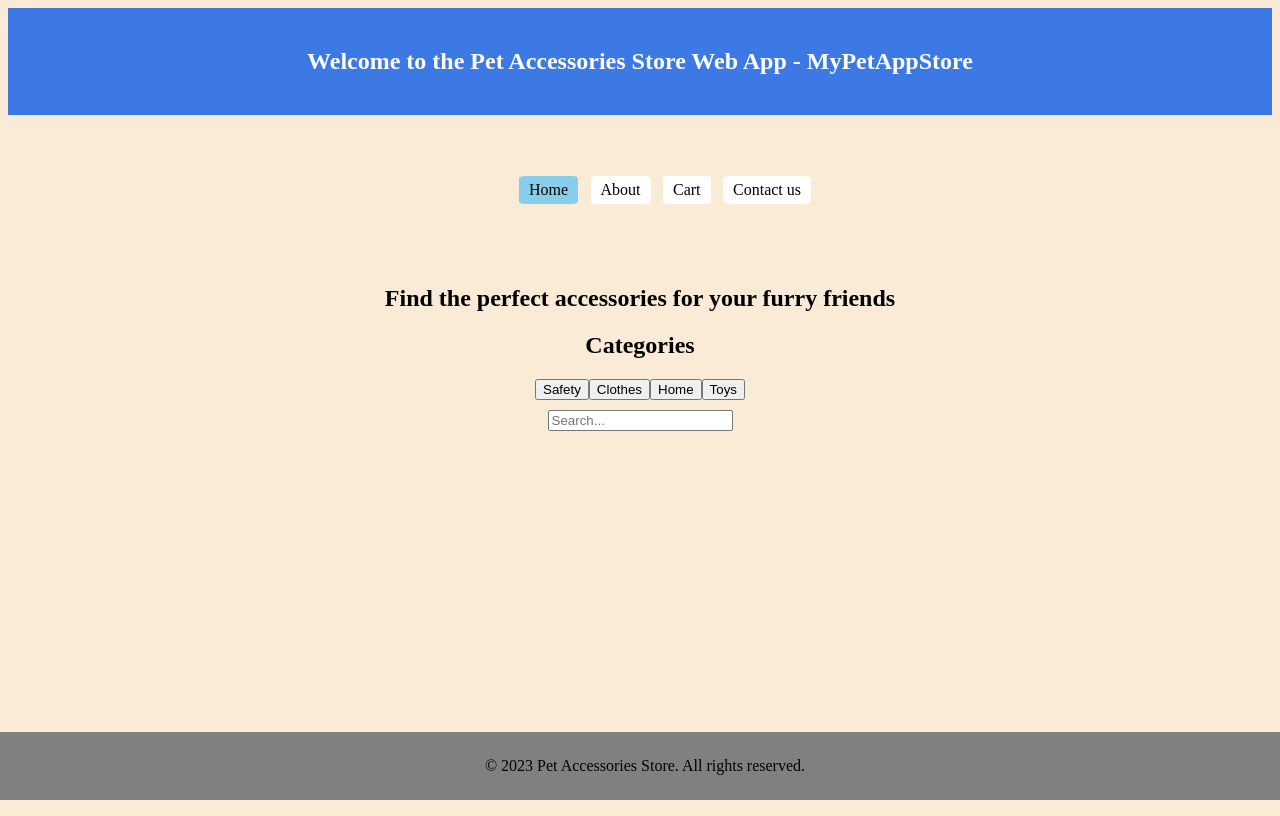
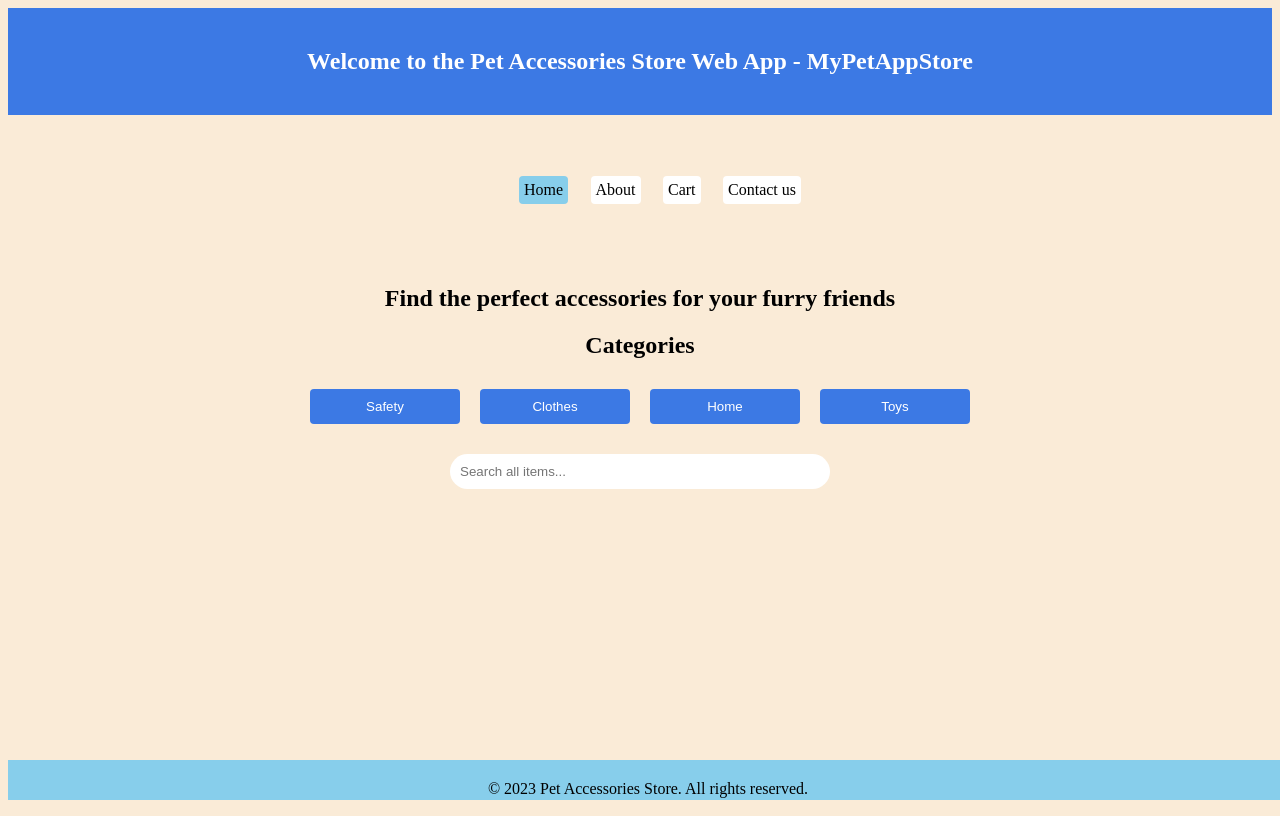
Before and after one commit to MohedeenT/final-project-react, a React (Create React App) app: page / in a window 1280 px wide. Built offline with nearby package versions, Linux system fonts and the light colour scheme.

Commit message:
cart updated with dummy data, cart added to state

```diff
--- a/src/App.css
+++ b/src/App.css
@@ -1,9 +1,26 @@
+* {
+  box-sizing: border-box;
+}
+
 body {
   min-height: 100vh;
   display: flex;
   flex-direction: column;
   background-color: antiquewhite;
 }
+/* nav */
+
+.active {
+  background-color: skyblue;
+}
+
+ul {
+  list-style: none;
+  display: flex;
+  align-items: center;
+  justify-content: center;
+}
+
 nav {
   margin: 50px;
   text-decoration: none;
@@ -15,7 +32,7 @@ nav li {
 }
 li a {
   background-color: white;
-  border-radius: 10%;
+  border-radius: 4px;
   display: block;
   text-decoration: none;
   color: inherit;
@@ -28,29 +45,47 @@ li:hover {
   background: lightgray;
 }
 
-footer {
-  position: fixed;
-  padding: 5px;
-  bottom: 0;
-  left: 0;
-  right: 0;
-  width: 100%;
-  background: grey;
+/* categry buttons */
+
+#cat-btns-container button {
+  background-color: #3c79e4;
+  border: none;
+  width: 150px;
+  margin: 10px;
   text-align: center;
+  padding: 10px 15px;
+  color: #fff;
+  border-radius: 4px;
 }
 
-/* nav */
-
-.active {
-  background-color: skyblue;
+#cat-btns-container button:hover {
+  background-color: #2e62c1;
 }
 
-ul {
-  list-style: none;
-  /* margin: 10px; */
-  display: flex;
-  align-items: center;
-  justify-content: center;
+#cat-btns-container button:active {
+  background-color: #1f47a0;
+}
+
+/* Search bar */
+
+#search-bar {
+  border-radius: 20px;
+  border: none;
+  width: 50%;
+  padding: 10px;
+  margin: 20px;
+  transition: 0.3s ease-in-out;
+}
+#search-bar:focus {
+  padding: 10px;
+  margin: 20px;
+  width: 60%;
+}
+
+/* Home */
+
+.product {
+  margin: 20px;
 }
 
 /* Shopping cart stuff */
@@ -92,17 +127,17 @@ table td {
   color: #999;
 }
 
-.btn {
-  display: block;
+#checkout-btn {
+  background-color: #3c79e4;
+  border: none;
   width: 150px;
-  margin: 0 auto;
+  margin: 10px;
   text-align: center;
-  padding: 10px 20px;
-  background-color: #4caf50;
+  padding: 10px 15px;
   color: #fff;
-  text-decoration: none;
   border-radius: 4px;
 }
+
 /* about us */
 
 header {
@@ -164,3 +199,14 @@ input[type="submit"] {
 input[type="submit"]:hover {
   background-color: #45a049;
 }
+
+/* footer */
+
+footer {
+  height: 40px;
+  width: 100%;
+  background: skyblue;
+  text-align: center;
+  position: fixed;
+  bottom: 0;
+}
--- a/src/App.jsx
+++ b/src/App.jsx
@@ -6,10 +6,31 @@ import Contact from "./pages/Contact";
 import Cart from "./pages/Cart";
 import NotFound from "./pages/NotFound";
 import Hello from "./components/Hello";
+import { createContext } from "react";
+import { useImmer } from "use-immer";
+import accessories from "./data/accessories";
+
+const stateContext = createContext();
 
 function App() {
+
+  const [state, setState] = useImmer({
+    data: accessories,
+    query: "",
+    filteredData: [],
+    cart: [{
+      id: "product-4",
+      photo:
+        "https://media.istockphoto.com/id/1405730723/photo/empty-asphalt-road-and-new-year-2023-concept-driving-on-an-empty-road-to-goals-2023-with.webp?b=1&s=170667a&w=0&k=20&c=xn2OFq_1n9KNM8OdUzIxKBH949UOqe5M4_VQ7XAcvwQ=",
+      name: "Ball",
+      price: "5",
+      category: "Toys",
+      quantityInCart: 2,
+    }]
+  });
+
   return (
-    <>
+    <stateContext.Provider value={{state,setState}}>
       <header> {<Hello />} </header>
 
       <nav>
@@ -38,8 +59,8 @@ function App() {
       <footer>
         <p>&copy; 2023 Pet Accessories Store. All rights reserved.</p>
       </footer>
-    </>
+    </stateContext.Provider>
   );
 }
 
-export default App;
+export  {App, stateContext};
--- a/src/index.js
+++ b/src/index.js
@@ -1,6 +1,6 @@
 import React from "react";
 import ReactDOM from "react-dom/client";
-import App from "./App";
+import { App } from "./App";
 import { BrowserRouter } from "react-router-dom";
 
 const root = ReactDOM.createRoot(document.getElementById("root"));
--- a/src/pages/Cart.jsx
+++ b/src/pages/Cart.jsx
@@ -1,4 +1,21 @@
+import { useContext, useEffect } from "react";
+import { stateContext } from "../App";
+
 export default function Cart(){
+
+  const { state, setState } = useContext(stateContext);
+
+  // useEffect(() => {
+  //   setState((draft) => {
+  //     (draft.cart = state.data.filter((data) => {
+  //       return data.quantityInCart> 0;
+  //     }));
+  //   });
+
+  //   console.log(state.cart);
+  //   // eslint-disable-next-line react-hooks/exhaustive-deps
+  // }, [state.cart]);
+
     return (<>
     <h1>Shopping Cart</h1>
 <div id="shopCart">
@@ -12,13 +29,14 @@ export default function Cart(){
     </tr>
   </thead>
   <tbody>
-
-    <tr>
-      <td>Product 1</td>
-      <td>$19.99</td>
-      <td>2</td>
-      <td>$39.98</td>
+    {state.cart.map((cartItem)=>(
+      <tr>
+      <td>{cartItem.name}</td>
+      <td>{cartItem.price}</td>
+      <td>{cartItem.quantityInCart}</td>
+      <td>${(Number(cartItem.price * cartItem.quantityInCart)).toFixed(2)}</td>
     </tr>
+    ))}
 
   </tbody>
   <tfoot>
@@ -33,7 +51,7 @@ export default function Cart(){
 </div>
 <div className="empty-cart">
   <p>Your cart is empty.</p>
+<button id="checkout-btn" target="_blank" rel="noreferrer">Proceed to Checkout</button>
 </div>
-<a href="https://www.google.com/" className="btn" target="_blank" rel="noreferrer">Proceed to Checkout</a>
 </>)
 }
--- a/src/pages/Home.jsx
+++ b/src/pages/Home.jsx
@@ -1,14 +1,10 @@
-import accessories from "../data/accessories";
-import { useImmer } from "use-immer";
-import { useEffect } from "react";
+import { useContext, useEffect } from "react";
+import {stateContext } from "../App"
+
 
 export default function Home() {
 
-  const [state, setState] = useImmer({
-    data: accessories,
-    query: "",
-    filteredData: [],
-  });
+  const { state, setState } = useContext(stateContext);
 
   useEffect(() => {
     setState((draft) => {
@@ -26,7 +22,11 @@ export default function Home() {
   };
 
   const handleClick = (buttonText)=>{
-    console.log(buttonText);
+    const searchInput = document.getElementById('search-bar')
+    searchInput.value = ""
+    //Removes the search text when any category is clicked
+
+
     switch (buttonText) {
       case "Safety":
         setState((draft) => {
@@ -65,7 +65,7 @@ export default function Home() {
       <section className="hero">
         <h1>Find the perfect accessories for your furry friends</h1>
         <h2>Categories</h2>
-        <div className="cat-btns" style={{margin: "10px"}}>
+        <div id="cat-btns-container">
           <button
           onClick={e=>handleClick(e.target.textContent)}
           >Safety</button>
@@ -80,9 +80,8 @@ export default function Home() {
           >Toys</button>
         </div>
         <input
-        className="form-control rounded"
         id='search-bar'
-        placeholder='Search...'
+        placeholder='Search all items...'
         onChange={(e)=>{
           setState((draft)=>{
             draft.query = e.target.value.toLowerCase()
```
